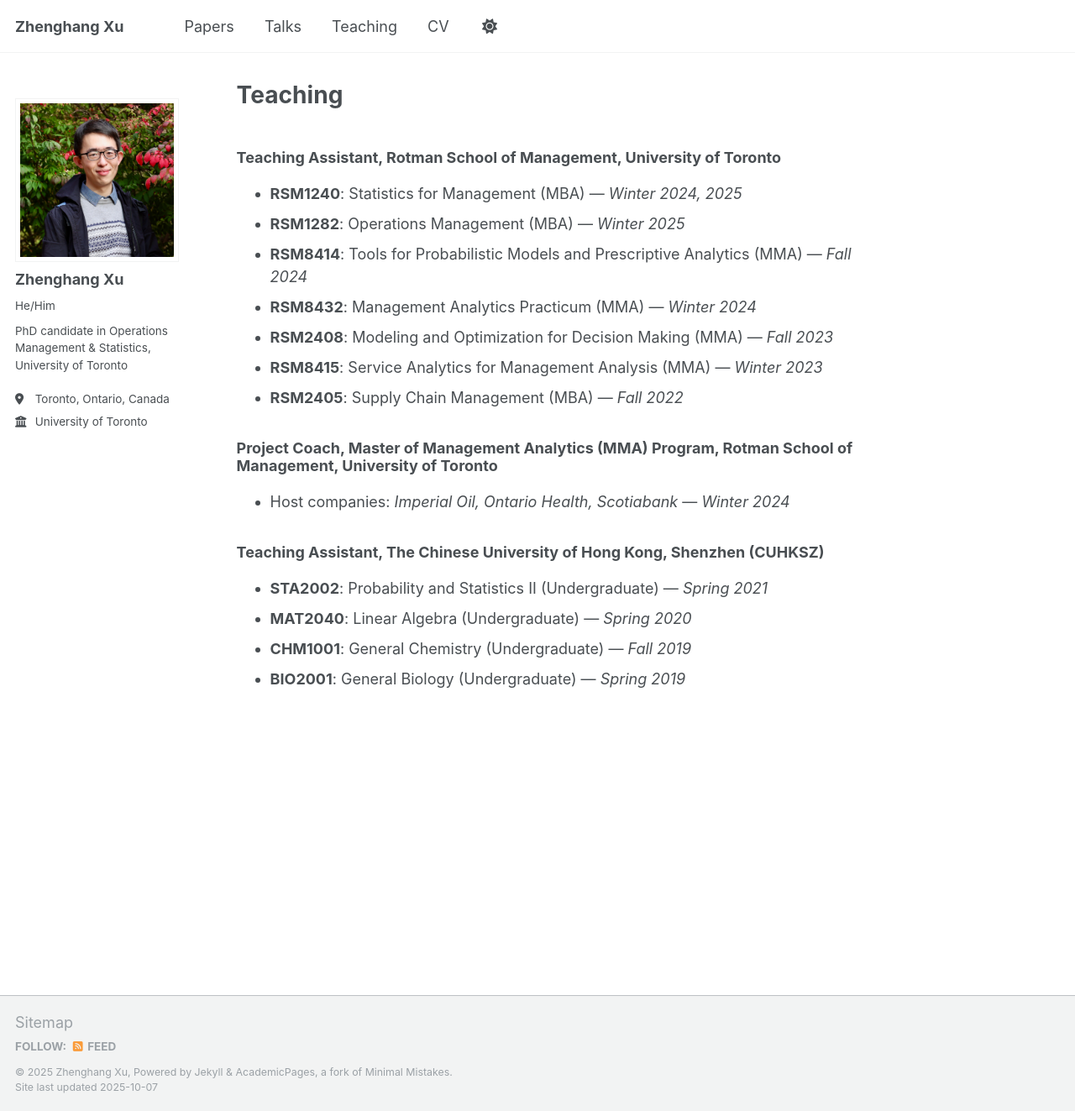
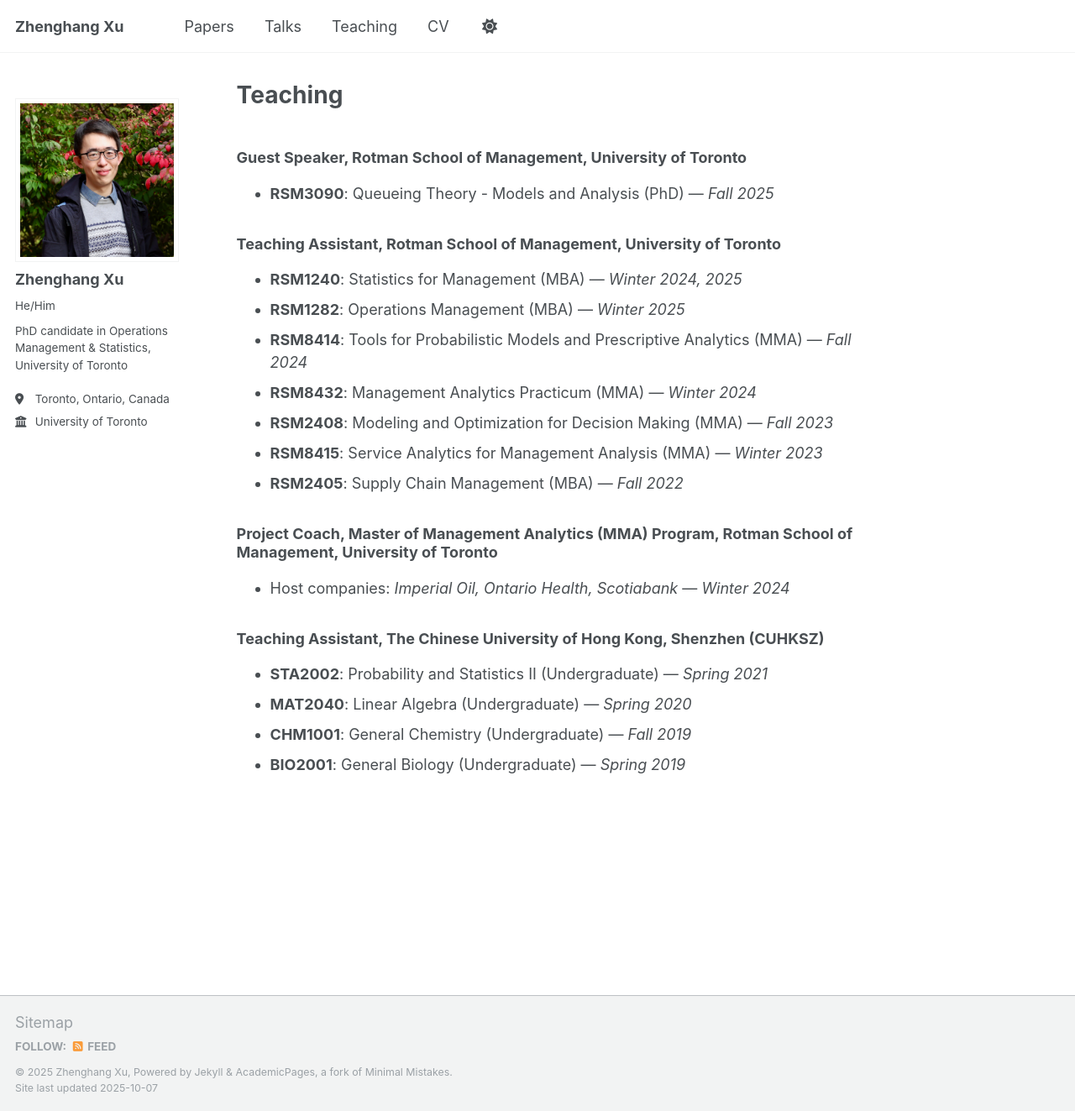
Before and after one commit to zhenghangxu-baymax/zhenghangxu-baymax.github.io, a Jekyll site: the page built from _pages/teaching.md, in a window 1280 px wide and 1323 px high. Shown: the whole window at 84% size. Built offline with Jekyll 4.4.1, drawn with Linux system fonts in a browser that asks for light colours.

Commit message:
Update teaching.md

```diff
--- a/_pages/teaching.md
+++ b/_pages/teaching.md
@@ -2,6 +2,9 @@
 title: "Teaching"
 permalink: /teaching/
 ---
+
+### Guest Speaker, Rotman School of Management, University of Toronto
+- **RSM3090**: Queueing Theory - Models and Analysis (PhD) — *Fall 2025*
 
 ### Teaching Assistant, Rotman School of Management, University of Toronto
 
```
